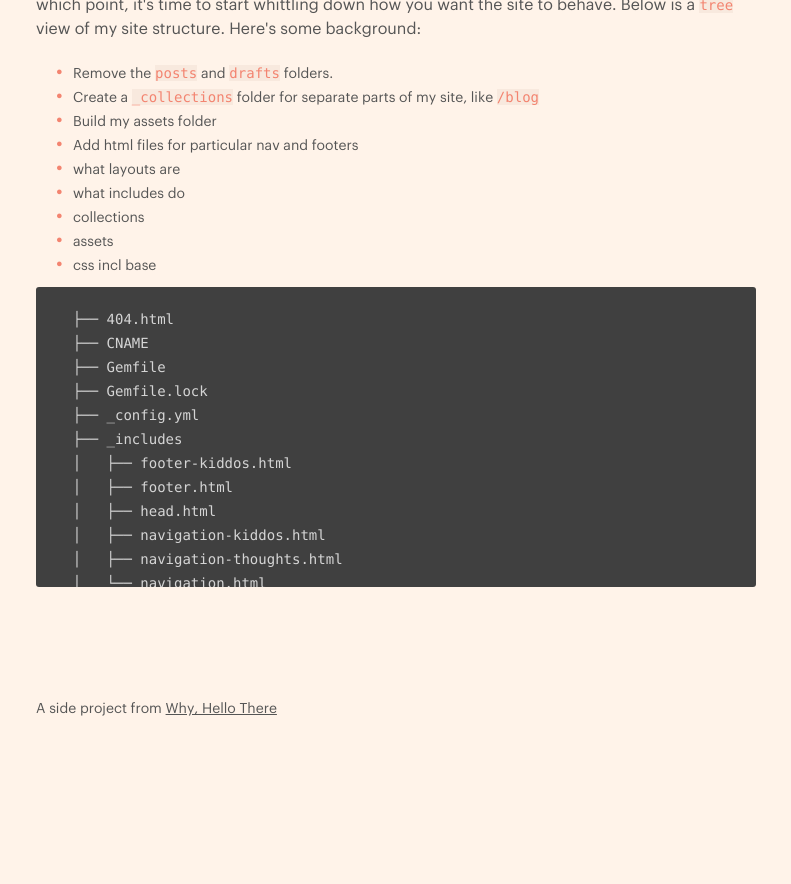
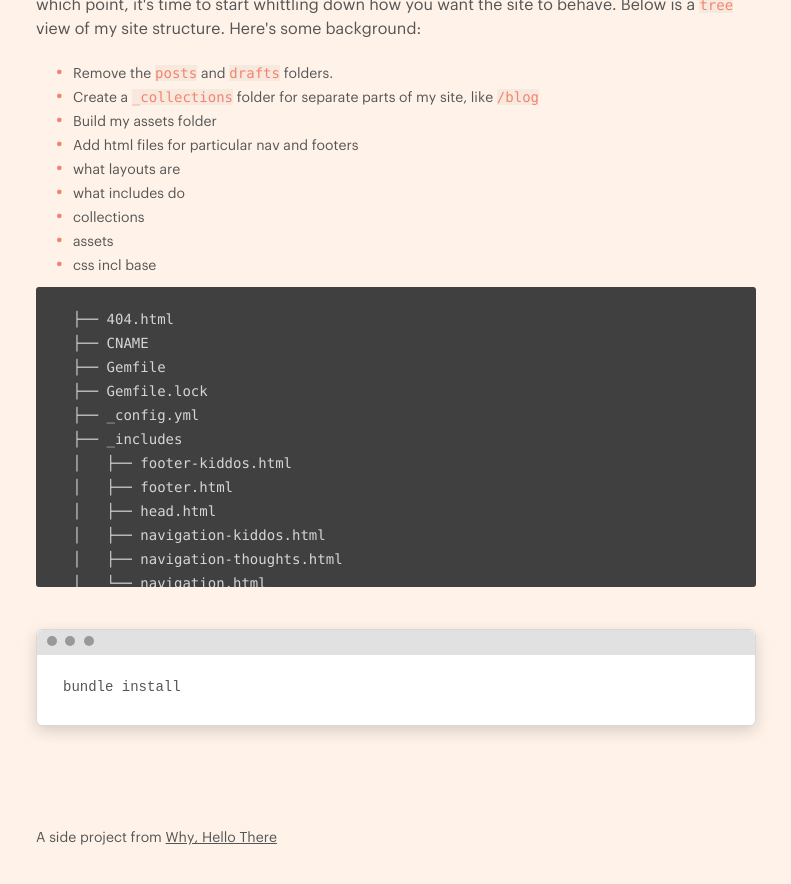
Before and after one commit to jonaschafer/jonaschafer.github.io, a Jekyll site: the page built from thoughts/before.html, in a window 1280 px wide and 900 px high, scrolled down 1902 px. Shown: the top 884 px of the window, without its empty margins (244-1035 px from the left). Built offline with Jekyll 4.4.1, drawn with Linux system fonts in a browser that asks for light colours; before the commit the page ends 2673 px from its top, so only the background shows below that.

Commit message:
added terminal html to before html file

```diff
--- a/thoughts/before.html
+++ b/thoughts/before.html
@@ -564,5 +564,13 @@ https://learn.cloudcannon.com/
   ├── readme.md
   ├── travel.md
   └── work.html
+</pre></p>
 
-</pre></p>
+<div class="terminal">
+  <div class="chrome">
+    <span class="dot"></span>
+    <span class="dot"></span>
+    <span class="dot"></span>
+  </div>
+  <p>bundle install</p>
+</div>
```
